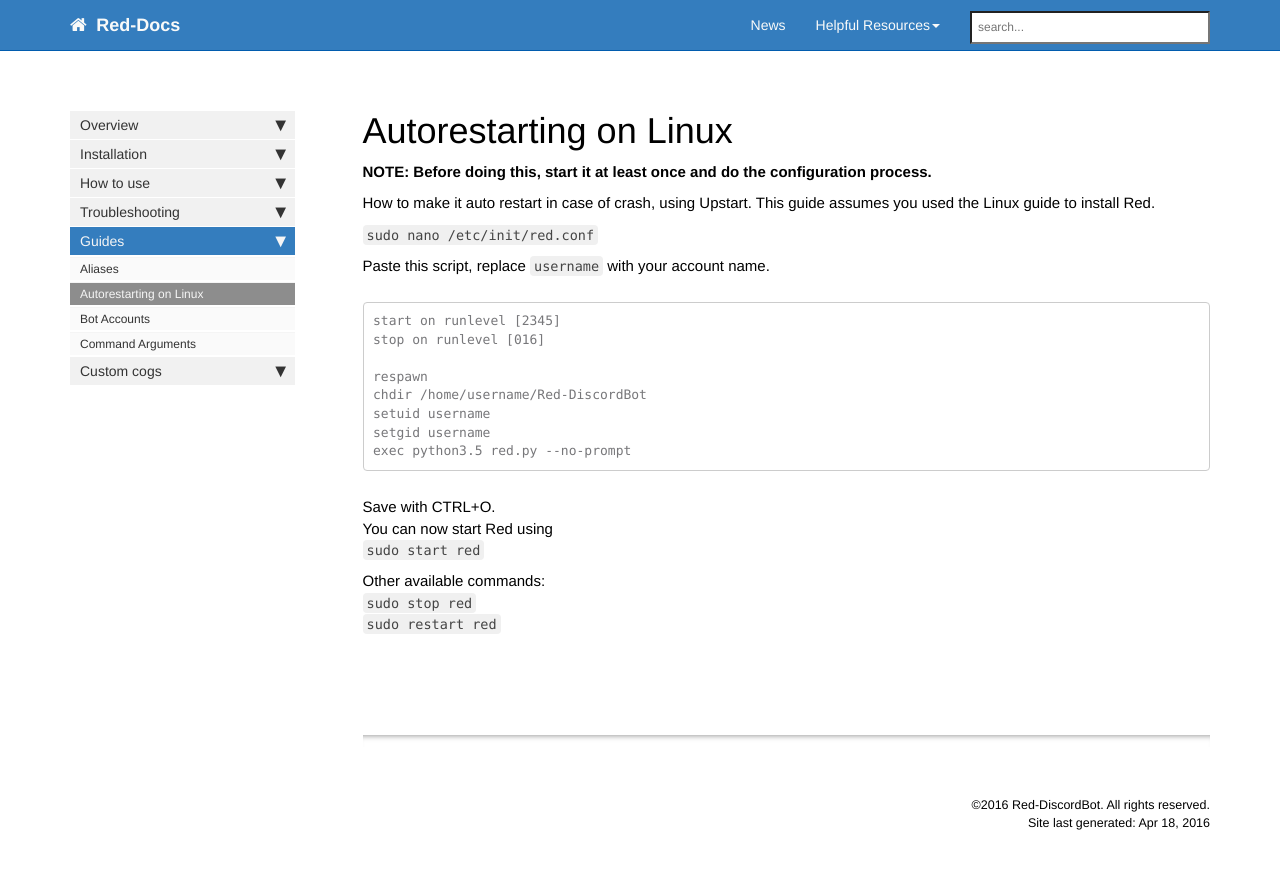
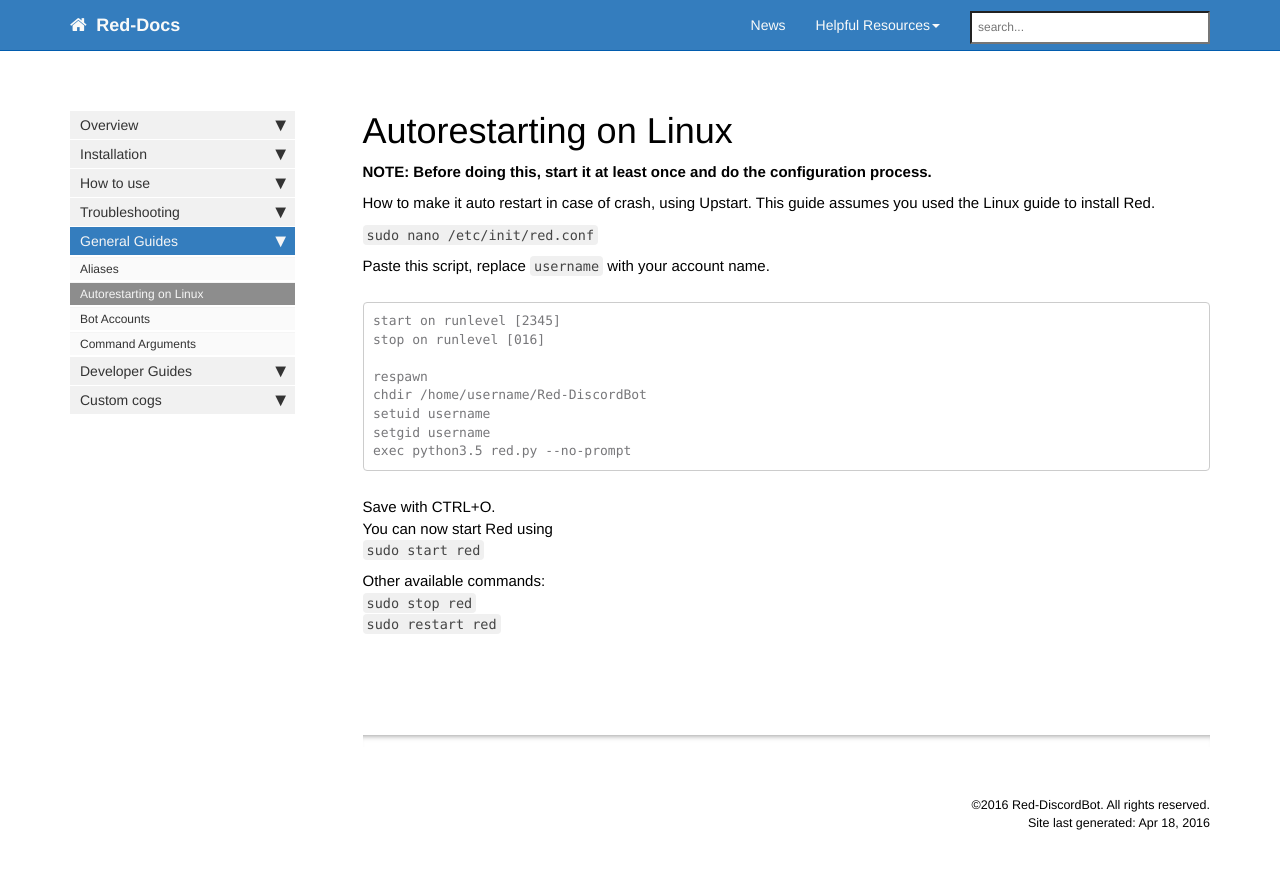
Before and after one commit to Twentysix26/Red-Docs, a Jekyll site: the page built from red/red_guide_linux_upstart.md, in a window 1280 px wide. Shown: the top 869 px of the page. Built offline with Jekyll 4.4.1, drawn with Linux system fonts in a browser that asks for light colours; nearby versions of some CDN libraries; comment, search, counter and statistics services are not loaded.

Commit message:
added dev guides category

```diff
--- a/_data/sidebars/red_sidebar.yaml
+++ b/_data/sidebars/red_sidebar.yaml
@@ -63,7 +63,7 @@ entries:
       url: /red_guide_troubleshooting/
       output: web
 
-  - title: Guides
+  - title: General Guides
     output: web
     folderitems:
 
@@ -83,6 +83,14 @@ entries:
       url: /red_guide_command_args/
       output: web
 
+  - title: Developer Guides
+    output: web
+    folderitems:
+
+    - title: Subcommands
+      url: /red_guide_subcommands
+      output: web
+
   - title: Custom cogs
     output: web
     folderitems:
@@ -95,10 +103,6 @@ entries:
       url: /red_cog_how_to_publish/
       output: web
 
-    - title: Subcommands
-      url: /red_guide_subcommands
-      output: web
-
     - title: Dota 2
       url: /red_cog_dota/
       output: web
```
